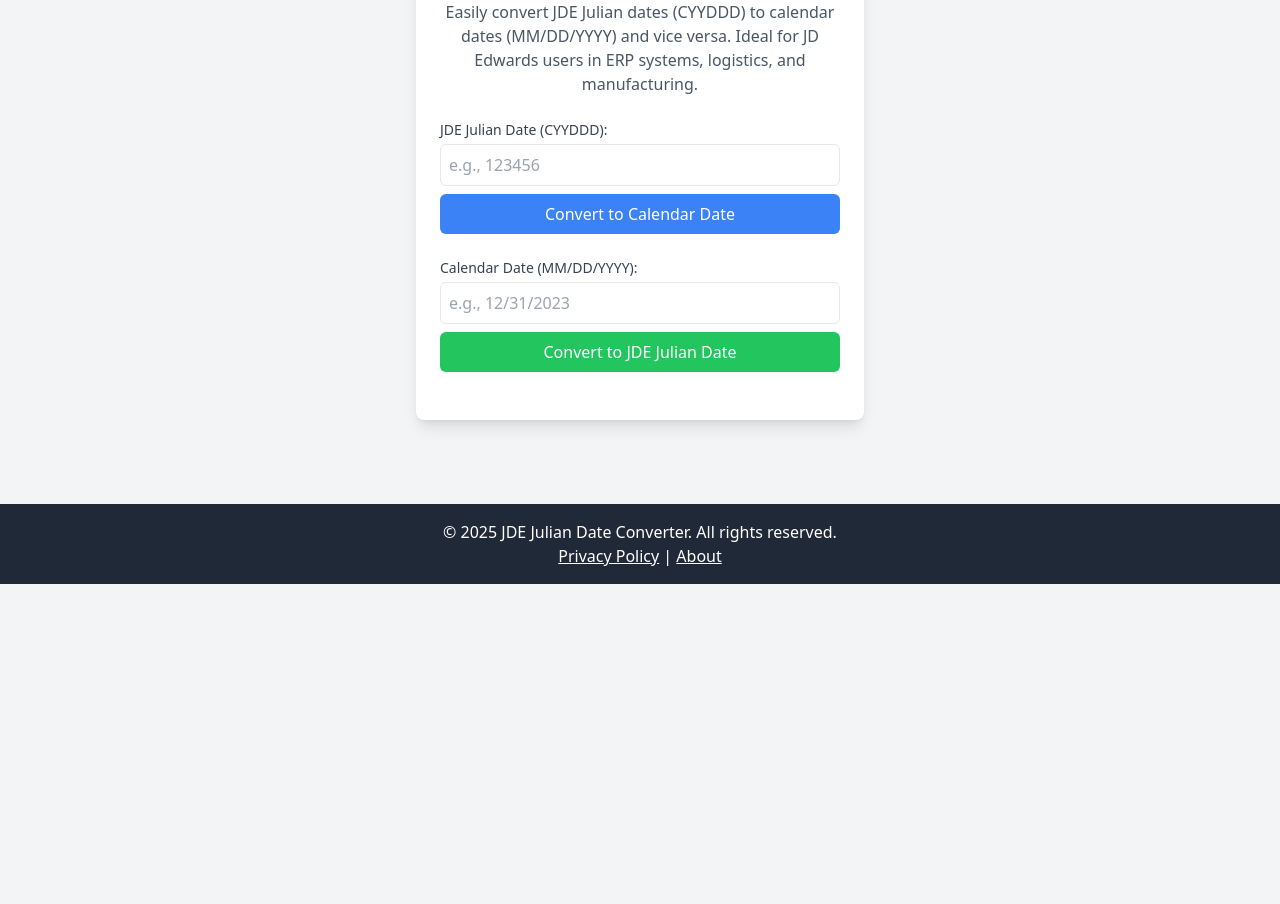
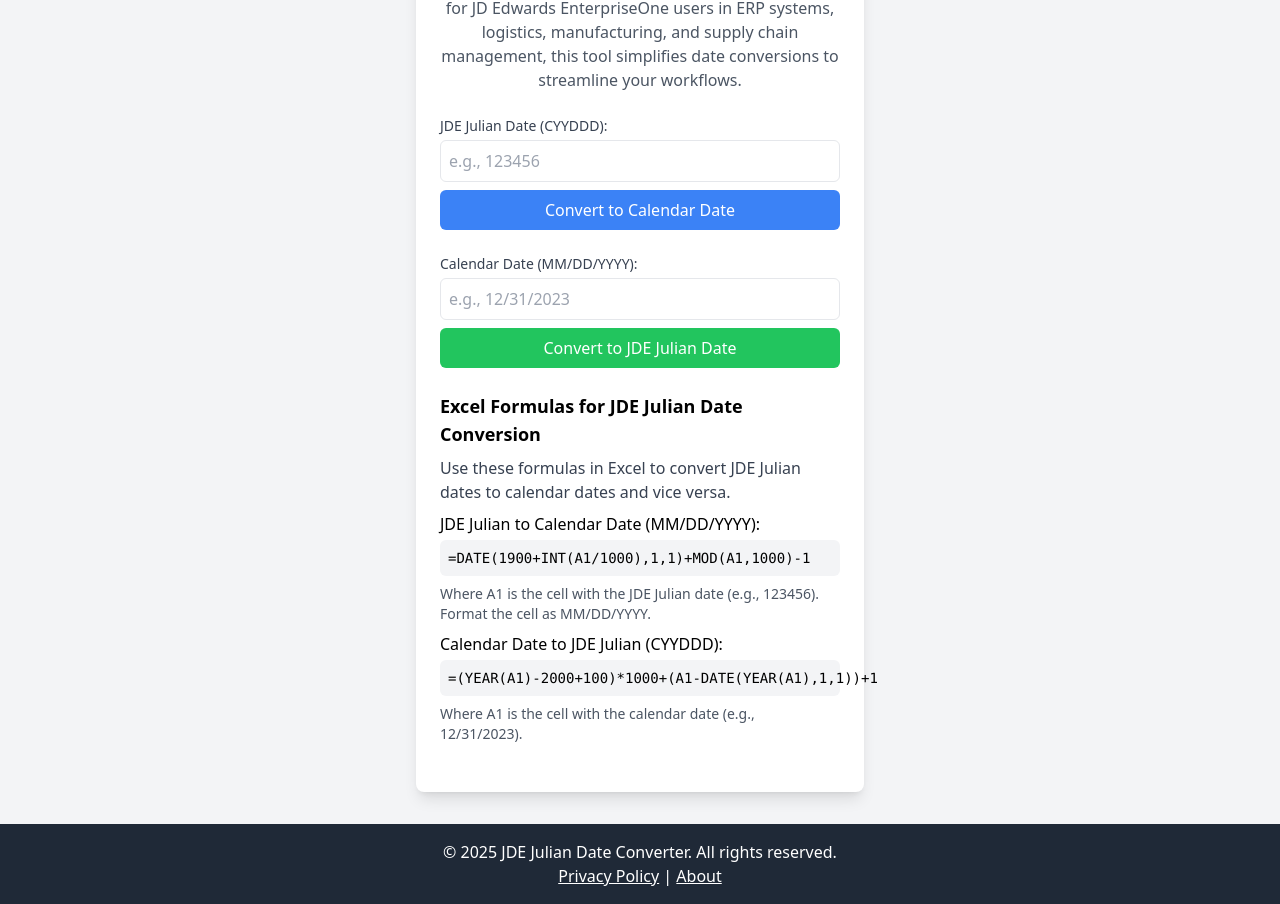
Before and after one commit to KEWES1/kewes1.github.io, a plain HTML site: page index.html in a window 1280 px wide. Shown: the part 216-1120 px from the top of the page. Before the commit the page ends 800 px from the top, so only its background shows below. Drawn offline with nearby package versions, Linux system fonts and the light colour scheme.

Commit message:
Add files via upload

```diff
--- a/index.html
+++ b/index.html
@@ -43,12 +43,12 @@
   <meta charset="UTF-8">
   <meta name="viewport" content="width=device-width, initial-scale=1.0">
   <title>JDE Julian Date Converter</title>
-  <meta name="description" content="Free online tool to convert JDE Julian dates to calendar dates and vice versa. Perfect for JD Edwards users in ERP, logistics, and manufacturing.">
-  <meta name="keywords" content="JDE Julian date converter, JD Edwards date tool, Julian to Gregorian, calendar to JDE, ERP date conversion">
+  <meta name="description" content="Free online JDE Julian Date Converter for JD Edwards users. Convert JDE Julian dates (CYYDDD) to calendar dates (MM/DD/YYYY) and vice versa, plus Excel formulas for ERP, logistics, and manufacturing.">
+  <meta name="keywords" content="JDE Julian date converter, JD Edwards date tool, Julian to Gregorian, calendar to JDE, ERP date conversion, JD Edwards ERP, Excel formulas">
   <meta name="author" content="kewes1">
   <link rel="icon" type="image/x-icon" href="favicon.ico">
   <script src="https://cdn.tailwindcss.com"></script>
-  <!-- Google AdSense Script (Replace YOUR-ADSENSE-PUB-ID with your publisher ID) -->
+  <!-- Google AdSense Script (Replace YOUR-ADSENSE-PUB-ID with your publisher ID, e.g., pub-1234567890123456) -->
   <script async src="https://pagead2.googlesyndication.com/pagead/js/adsbygoogle.js?client=ca-pub-6257630576324929"
           crossorigin="anonymous"></script>
 </head>
@@ -70,7 +70,7 @@
     <div class="bg-white p-6 rounded-lg shadow-lg w-full max-w-md">
       <h1 class="text-2xl font-bold text-center mb-4">JDE Julian Date Converter</h1>
       <p class="text-gray-600 text-center mb-6">
-        Easily convert JDE Julian dates (CYYDDD) to calendar dates (MM/DD/YYYY) and vice versa. Ideal for JD Edwards users in ERP systems, logistics, and manufacturing.
+        Effortlessly convert JDE Julian dates (CYYDDD) to calendar dates (MM/DD/YYYY) and back. Designed for JD Edwards EnterpriseOne users in ERP systems, logistics, manufacturing, and supply chain management, this tool simplifies date conversions to streamline your workflows.
       </p>
 
       <!-- Ad Unit 1: Above the form -->
@@ -101,7 +101,7 @@
       </div>
 
       <!-- Ad Unit 2: Below the form -->
-      <div class="mt-4 text-center">
+      <div class="mt-4 text-center mb-6">
         <ins class="adsbygoogle"
              style="display:block"
              data-ad-client="ca-pub-YOUR-ADSENSE-PUB-ID"
@@ -111,6 +111,18 @@
         <script>
           (adsbygoogle = window.adsbygoogle || []).push({});
         </script>
+      </div>
+
+      <!-- Excel Formulas Section -->
+      <div class="mb-6">
+        <h2 class="text-lg font-semibold mb-2">Excel Formulas for JDE Julian Date Conversion</h2>
+        <p class="text-gray-700 mb-2">Use these formulas in Excel to convert JDE Julian dates to calendar dates and vice versa.</p>
+        <h3 class="text-md font-medium mb-1">JDE Julian to Calendar Date (MM/DD/YYYY):</h3>
+        <pre class="bg-gray-100 p-2 rounded-md text-sm mb-2">=DATE(1900+INT(A1/1000),1,1)+MOD(A1,1000)-1</pre>
+        <p class="text-gray-600 text-sm mb-2">Where A1 is the cell with the JDE Julian date (e.g., 123456). Format the cell as MM/DD/YYYY.</p>
+        <h3 class="text-md font-medium mb-1">Calendar Date to JDE Julian (CYYDDD):</h3>
+        <pre class="bg-gray-100 p-2 rounded-md text-sm mb-2">=(YEAR(A1)-2000+100)*1000+(A1-DATE(YEAR(A1),1,1))+1</pre>
+        <p class="text-gray-600 text-sm mb-2">Where A1 is the cell with the calendar date (e.g., 12/31/2023).</p>
       </div>
 
       <!-- Result Area -->
@@ -180,7 +192,7 @@
       // Validate date
       const date = new Date(year, month - 1, day);
       if (date.getFullYear() !== year || date.getMonth() + 1 !== month || date.getDate() !== day) {
-        resultDiv.innerHTML = `<span class="text-red-500">Invalid date. Please enter a valid calendar date.</span>`;
+        resultDiv.innerHTML = '<span class="text-red-500">Invalid date. Please enter a valid calendar date.</span>';
         return;
       }
 
```
